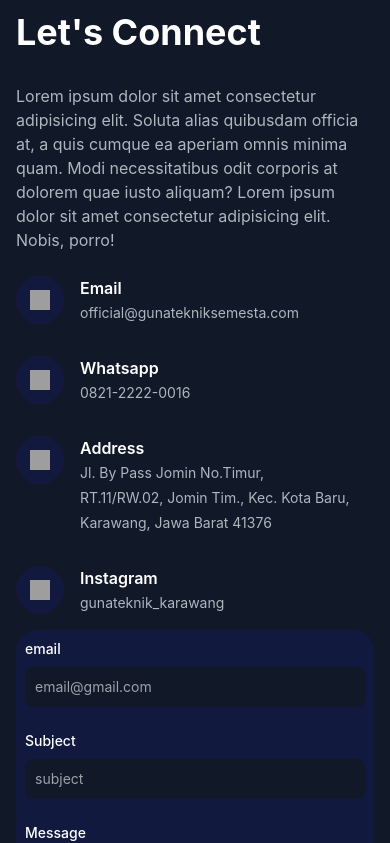
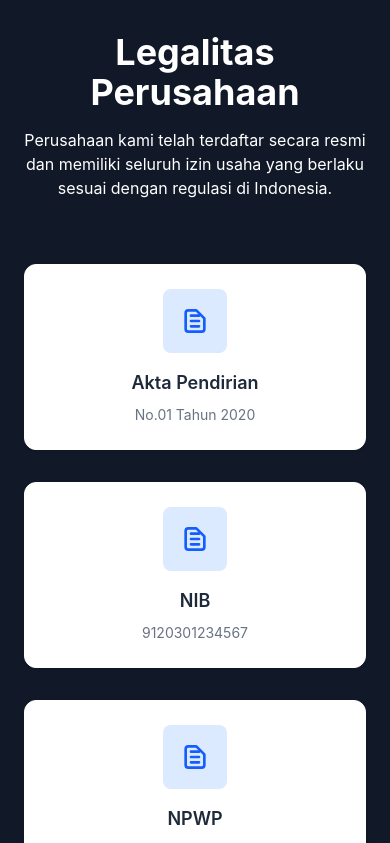
Before and after one commit to nuraziz04/guna-teknik-semesta, a Vue app: page / in a window 390 px wide. Shown: the part 4280-5123 px from the top of the page. Built offline with nearby package versions, Linux system fonts and the light colour scheme; grey boxes are pictures that could not be loaded.

Commit message:
add legality

```diff
--- a/src/App.vue
+++ b/src/App.vue
@@ -5,6 +5,7 @@
     <AboutSection/>
     <ProductSection/>
     <CustomerSection/>
+    <LegalitasSection/>
     <ContactSection/>
     <Footer/>
     <BackToTop/>
@@ -19,6 +20,7 @@
   const AboutSection = defineAsyncComponent(()=>import('@/components/AboutSection.vue'))
   const ProductSection = defineAsyncComponent(()=>import('@/components/ProductSection.vue'))
   const CustomerSection = defineAsyncComponent(()=>import('@/components/CustomerSection.vue'))
+  const LegalitasSection = defineAsyncComponent(()=>import('@/components/LegalitasSection.vue'))
   const ContactSection = defineAsyncComponent(()=>import('@/components/ContactSection.vue'))
   const BackToTop = defineAsyncComponent(()=>import('@/components/BackToTop.vue'))
   const Footer = defineAsyncComponent(()=>import('@/components/FooterSection.vue'))
--- a/src/components/ContactSection.vue
+++ b/src/components/ContactSection.vue
@@ -1,5 +1,5 @@
 <template>
-    <section class="text-white mt-5" id="contact">
+    <section class="text-white mt-20" id="contact">
         <h2 class="text-4xl font-bold text-white text-left mb-4 px-4 xl:pl-16">
             Let's Connect
         </h2>
--- /dev/null
+++ b/src/components/LegalitasSection.vue
@@ -0,0 +1,115 @@
+<template>
+    <section class="text-white mt-10 scroll-mt-24" id="legality">
+        <div class="max-w-7xl mx-auto px-6">
+            <!-- Title -->
+            <div class="text-center mb-16">
+                <h1 class="text-4xl font-bold text-white mb-4">
+                Legalitas Perusahaan
+                </h1>
+
+                <p class="text-white max-w-2xl mx-auto">
+                Perusahaan kami telah terdaftar secara resmi dan memiliki seluruh izin usaha yang berlaku sesuai dengan regulasi di Indonesia.
+                </p>
+            </div>
+            <!-- Card Documents -->
+            <div class="grid md:grid-cols-2 lg:grid-cols-4 gap-8">
+                <div
+                v-for="doc in documents"
+                :key="doc.title"
+                @click="openModal(doc)"
+                data-aos="zoom-in-up"
+                :data-aos-delay="index * 150"
+                data-aos-duration="800"
+                class="bg-white rounded-xl shadow hover:shadow-xl transition cursor-pointer group p-6 border"
+                >
+                    <div class="text-center">
+                        <div
+                        class="w-16 h-16 mx-auto mb-4 flex items-center justify-center bg-blue-100 rounded-lg group-hover:bg-blue-600 transition"
+                        >
+                            <svg class="w-8 h-8 text-blue-600 group-hover:text-white"
+                            fill="none"
+                            stroke="currentColor"
+                            stroke-width="2"
+                            viewBox="0 0 24 24">
+
+                            <path stroke-linecap="round" stroke-linejoin="round"
+                            d="M9 12h6m-6 4h6M9 8h6m2 12H7a2 2 0 01-2-2V6a2 2 0 012-2h6l6 6v8a2 2 0 01-2 2z"/>
+
+                            </svg>
+                        </div>
+
+                        <h3 class="font-semibold text-lg text-gray-800">
+                        {{ doc.title }}
+                        </h3>
+
+                        <p class="text-gray-500 text-sm mt-2">
+                        {{ doc.number }}
+                        </p>
+                    </div>
+                </div>
+            </div>
+        </div>
+
+        <!-- Modal Preview -->
+        <div
+        v-if="showModal"
+        class="fixed inset-0 bg-black/60 flex items-center justify-center z-50 p-4"
+        >
+            <div class="bg-white rounded-lg max-w-xl w-full p-6 relative">
+                <button
+                @click="showModal=false"
+                class="absolute right-4 top-4 text-gray-500 hover:text-black text-xl"
+                >
+                ✕
+                </button>
+                <h3 class="text-lg font-semibold mb-4 text-center">
+                {{ selectedDoc.title }}
+                </h3>
+
+                <div class="flex justify-center">
+                    <img
+                    :src="selectedDoc.image"
+                    class="max-h-[400px] w-auto object-contain rounded shadow"
+                    />
+                </div>
+            </div>
+        </div>
+    </section>
+</template>
+
+<script setup>
+
+import { ref } from 'vue'
+
+const showModal = ref(false)
+
+const selectedDoc = ref({})
+
+const documents = ref([
+{
+title: "Akta Pendirian",
+number: "No.01 Tahun 2020",
+image: "src/assets/ceo-gts.jpg"
+},
+{
+title: "NIB",
+number: "9120301234567",
+image: "src/assets/ceo-gts.jpg"
+},
+{
+title: "NPWP",
+number: "12.345.678.9-123.000",
+image: "src/assets/ceo-gts.jpg"
+},
+{
+title: "SIUP",
+number: "503/123/SIUP",
+image: "src/assets/ceo-gts.jpg"
+}
+])
+
+function openModal(doc) {
+selectedDoc.value = doc
+showModal.value = true
+}
+</script>
--- a/src/components/NavBar.vue
+++ b/src/components/NavBar.vue
@@ -45,6 +45,7 @@
         {name: 'About Me', href: '#about'},
         {name: 'Product', href: '#product'},
         {name: 'Customers', href: '#customers'},
+        {name: 'Legality', href: '#legality'},
         {name: 'Contact Us', href: '#contact'},
     ])
 
```
